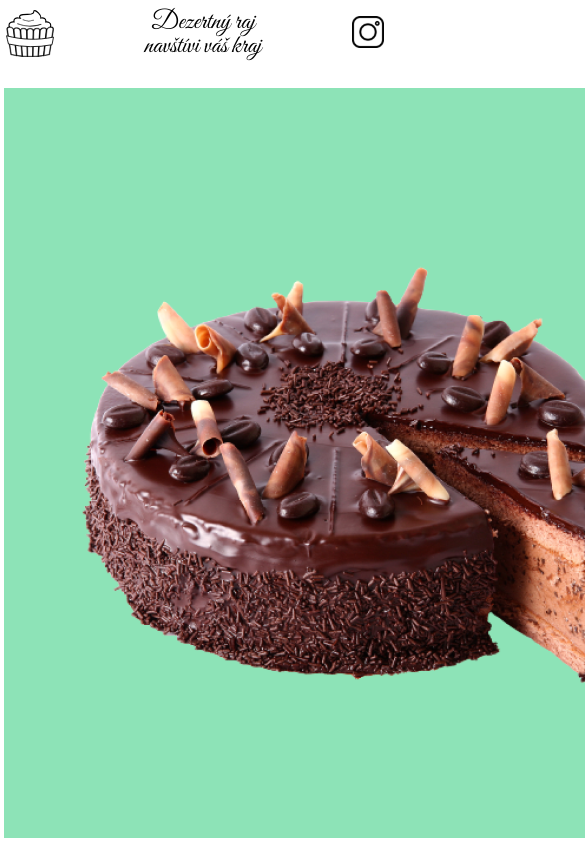
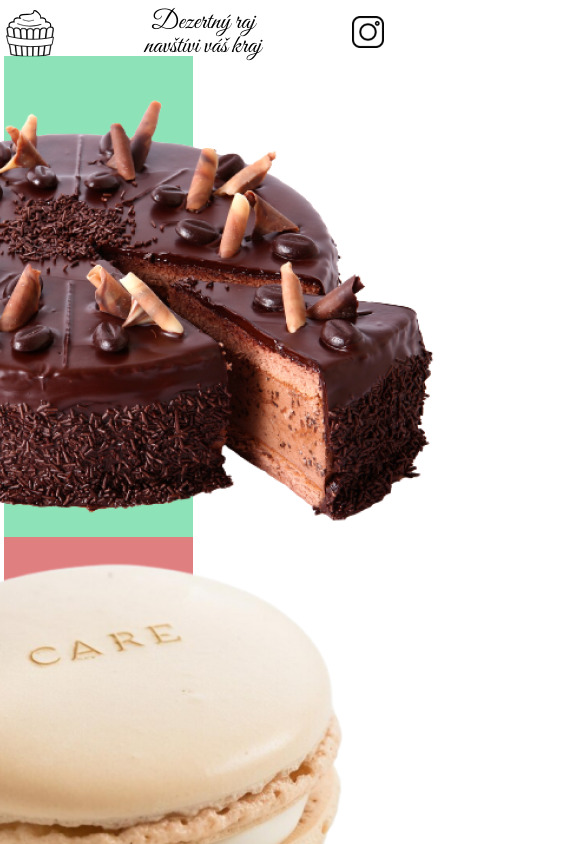
Before and after one commit to fil1pko/DezertnyRaj, a Vue app: page / in a window 390 px wide. Shown: the top 844 px of the page, 585 px wide, since content can reach past the window. Built offline with nearby package versions, Linux system fonts and the light colour scheme; a web font is replaced by a local one.

Commit message:
responsive units

```diff
--- a/src/assets/style/main.scss
+++ b/src/assets/style/main.scss
@@ -22,3 +22,16 @@ body {
     -webkit-font-smoothing: antialiased;
     -moz-osx-font-smoothing: grayscale;
 }
+
+
+@mixin flex{
+  display: -webkit-box;
+  display: -ms-flexbox;
+  display: flex;
+  -webkit-box-pack: center;
+  -ms-flex-pack: center;
+          justify-content: center;
+  -webkit-box-align: center;
+  -ms-flex-align: center;
+          align-items: center;
+}
--- a/src/components/home.vue
+++ b/src/components/home.vue
@@ -35,54 +35,48 @@
     @import '../assets/style/main.scss';
 
     #home{
-        max-width: clamp(19rem,97.979vw,232.688rem);
+        max-width: clamp(19rem,97.979vw,238.688rem);
         margin: 0 auto;
         display: flex;
         justify-content: space-between;
-        height: 750px;
-        margin-top: 40px;
+        height: 39.063vw;
+        margin-top: 2.083vw;
         .choice-wraper{
-            width: 930px;
+            width: 48.438vw;
             position: relative;
-            display: flex;
-            justify-content: center;
-            align-items: center;
+            @include flex;
             .overlay{
                 position: absolute;
                 font-family: $charis;
                 width: 100%;
                 height: 100%;
                 opacity: 0;
-                display: flex;
-                justify-content: center;
-                align-items: center;
+                @include flex;
                 transition: 0.8s;
                 &:hover{
                     opacity: 1;
                 }
                 article{
-                    display: flex;
-                    justify-content: center;
-                    align-items: center;
-
+                    @include flex;
                     flex-direction: column;
                     max-width: 60%;
-                    gap: 6px;
+                    gap: 0.313vw;
                     h2{
                         font-weight: bold;
-                        font-size: 30px;
+                        font-size: 1.563vw;
                     }
                     p{
                         text-align: center;
+                        font-size: 0.833vw;
                     }
                     .line{
-                        height: 1px;
-                        width: 81px;
+                        height: 0.052vw;
+                        width: 4.219vw;
                         background-color: $black;
                     }
                     .line2{
-                        height: 1px;
-                        width: 81px;
+                        height: 0.052vw;
+                        width: 4.219vw;
                         background-color: $white;
                     }
                 }
@@ -103,4 +97,9 @@
             background-color: $redBg;
         }
     }
+    @media only screen and (max-width: 1024px){
+        #home{
+            flex-direction: column;
+        }
+    }
 </style>
--- a/src/components/mark.vue
+++ b/src/components/mark.vue
@@ -14,11 +14,10 @@
     .mark{
         font-family: $charis;
         width: 100%;
-        display: flex;
-        justify-content: center;
-        padding-top: 20px;
+        @include flex;
+        padding-top: 1.042vw;
         small{
-            font-size: 13px;
+            font-size: 0.677vw;
             a{
                 font-weight: bold;
                 text-decoration: none;
--- a/src/components/navbar.vue
+++ b/src/components/navbar.vue
@@ -21,15 +21,10 @@ export default {
     nav{
         position: relative;
         top: clamp(0.6rem,0.729vw,2.2rem);
-        display: -webkit-box;
-        display: -ms-flexbox;
-        display: flex;
+        @include flex;
         -webkit-box-pack: justify;
             -ms-flex-pack: justify;
                 justify-content: space-between;
-        -webkit-box-align: center;
-            -ms-flex-align: center;
-                align-items: center;
         max-width: clamp(19rem,96.979vw,232.688rem);
         margin: 0 auto;
         h1{
```
